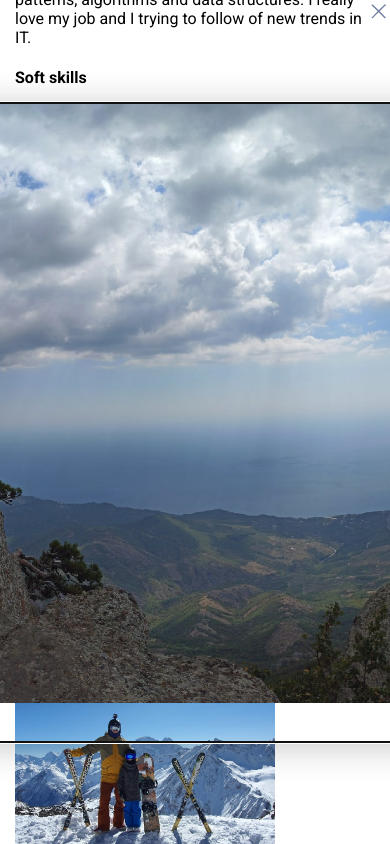
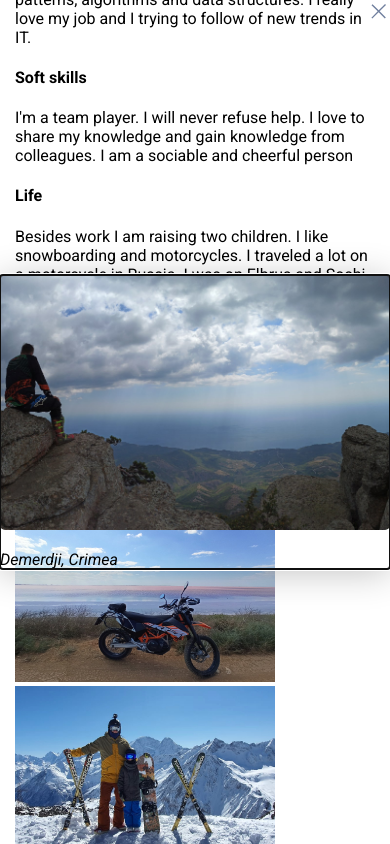
Before and after one commit to uzambara/egorsima, a React app: page /about in a window 390 px wide. Both pictures are taken after a click on the picture 145 px from the left and 952 px from the top of the page. Shown: the part 530-1374 px from the top of the page. Built offline with nearby package versions, Linux system fonts and the light colour scheme.

Commit message:
Fixed styles

```diff
--- a/src/Components/Image/Image.scss
+++ b/src/Components/Image/Image.scss
@@ -7,7 +7,19 @@
   }
 }
 
+.img {
+  max-width: 100%;
+  height: 550px;
+}
+
 .description {
   margin-bottom: 0;
   font-style: italic;
 }
+
+@media screen and (max-width: 900px) {
+  .img {
+    max-width: 100%;
+    height: auto;
+  }
+}
--- a/src/Components/Image/Image.tsx
+++ b/src/Components/Image/Image.tsx
@@ -17,10 +17,10 @@ export function Image({ src, alt, width, height, description }: Props) {
   return (
     <>
       <Modal isOpen={isOpened} onClose={close}>
-        <img height={600} src={src} alt={alt} />
+        <img src={src} alt={alt} className={styles.img} />
         <p className={styles.description}>{description}</p>
       </Modal>
-      <img height={height} width={width} src={src} alt={alt} onClick={open} className={styles.img} />
+      <img height={height} width={width} src={src} alt={alt} onClick={open} />
     </>
   );
 }
--- a/src/Pages/Cv/modules/PlaceOfWork/PlaceOfWork.scss
+++ b/src/Pages/Cv/modules/PlaceOfWork/PlaceOfWork.scss
@@ -24,3 +24,9 @@
 .cellDescription {
   border-bottom: 1px solid darkgrey;
 }
+
+@media screen and (max-width: 900px) {
+  .periodColumn {
+    white-space: normal;
+  }
+}
```
